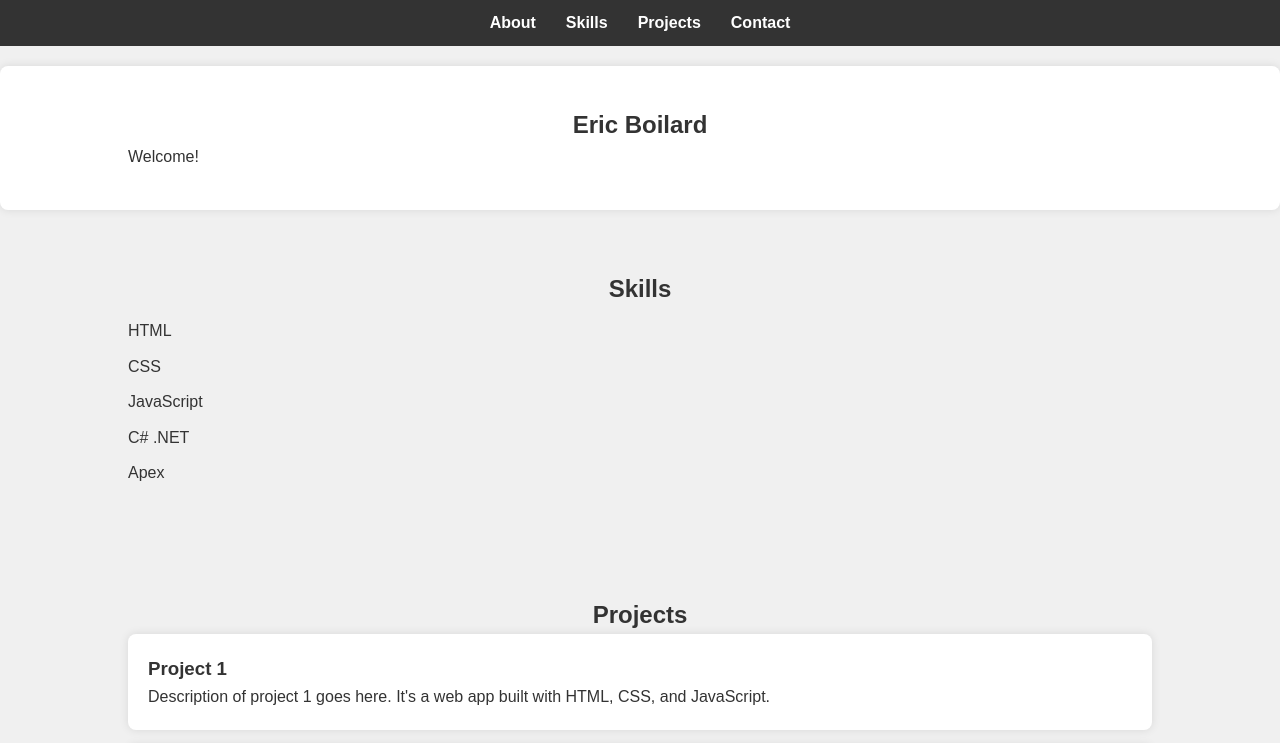
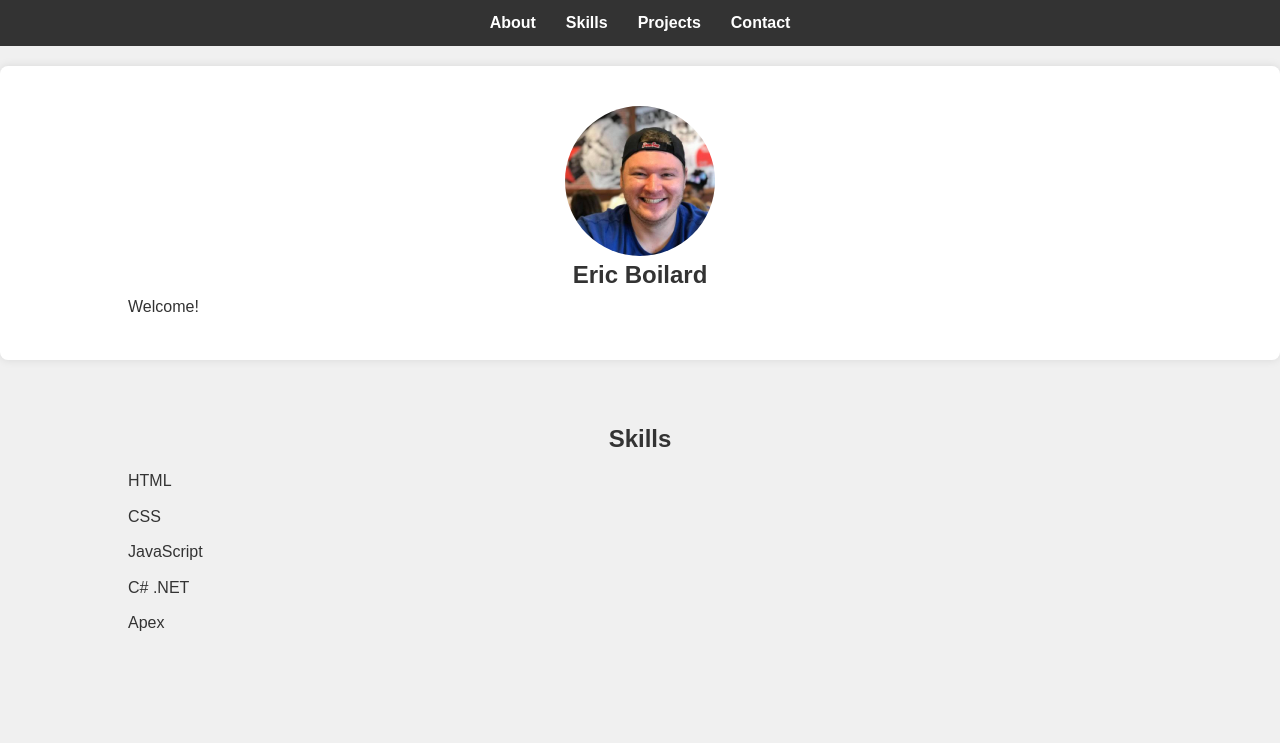
Before and after one commit to Eric-Boilard/Website, a plain HTML site: page index.html in a window 1280 px wide. Shown: the top 743 px of the page. Drawn offline with Linux system fonts and the light colour scheme.

Commit message:
Add Profile Pic

```diff
--- a/index.html
+++ b/index.html
@@ -19,6 +19,7 @@
     </header>
 
     <section id="about">
+        <img src="images/Profile.jpg">
         <h1>Eric Boilard</h1>
         <p>Welcome!</p>
     </section>
--- a/styles.css
+++ b/styles.css
@@ -51,6 +51,16 @@ section#about {
     box-shadow: 0 0 10px rgba(0, 0, 0, 0.1);
 }
 
+#about img {
+    width: 150px;              /* Set the width */
+    height: 150px;             /* Set the height */
+    border-radius: 50%;        /* Make the image circular */
+    object-fit: cover;         /* Ensure the image fits within the bounds */
+    display: block;            /* Remove any unwanted spacing around the image */
+    margin: 0 auto;            /* Center the image */
+}
+
+
 section h1, section h2 {
     text-align: center;
     color: #333;
```
Also changed, not shown: images/Profile.jpg (added).
